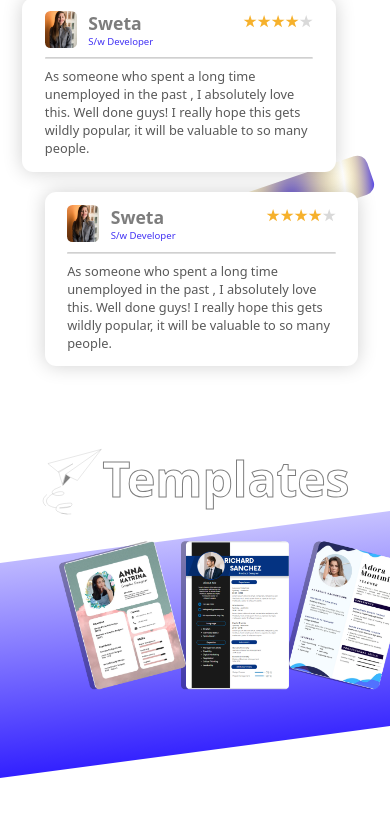
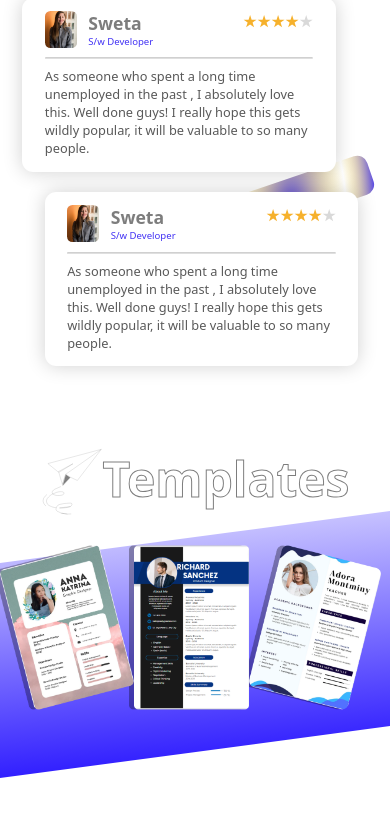
Before and after one commit to soumen974/WorkFolio, a React (Create React App) app: page / in a window 390 px wide. Shown: the part 1247-2063 px from the top of the page. Built offline with nearby package versions, Linux system fonts and the light colour scheme.

Commit message:
sec03 responsive complete

```diff
--- a/src/Components/Section03.css
+++ b/src/Components/Section03.css
@@ -134,7 +134,7 @@
 
     .showTemplates{
         width: 100%;
-        padding: 0 8rem 0 4rem;
+        padding: 0 8rem 0 0rem;
 
     }
 
@@ -152,7 +152,7 @@
     .templates img{
         object-fit:contain;
         width: 100%;
-        height: 38vw;
+        height: 42vw;
          filter: drop-shadow(-0.3rem 0rem 0rem rgba(0, 0, 0, 0.326));
 
     }
```
